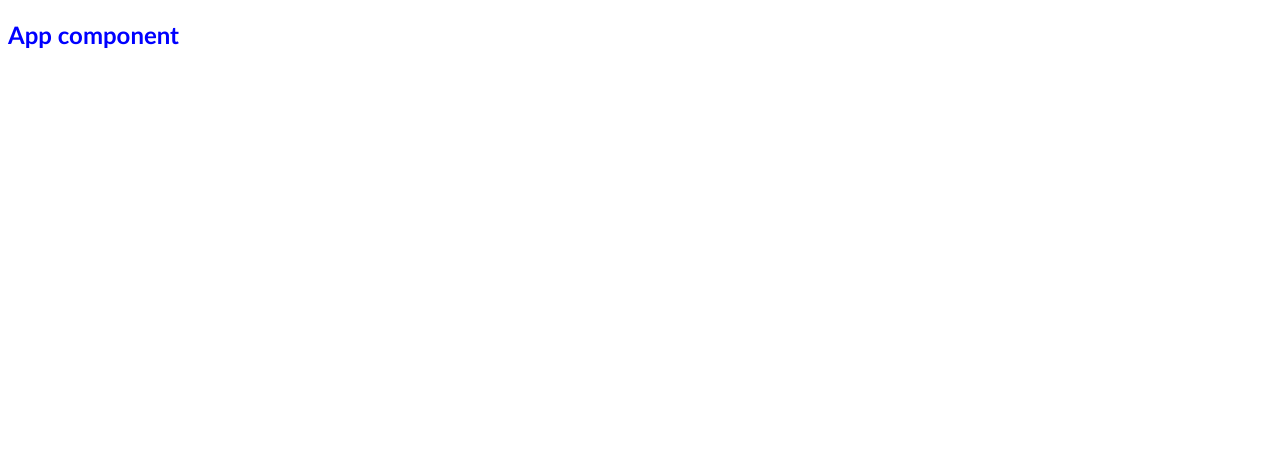
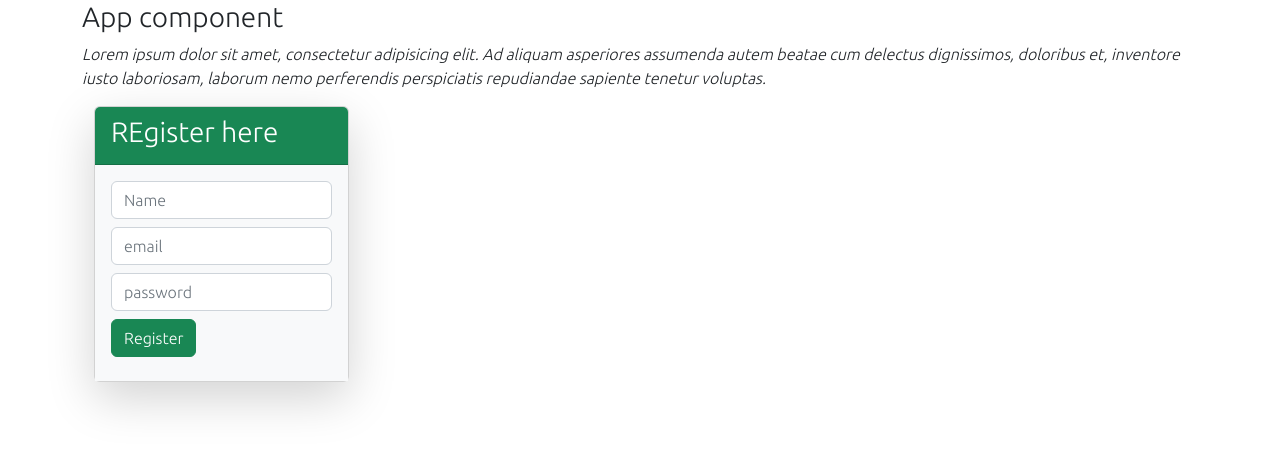
Before and after one commit to 5OO/vue-schnell-kurs, a Vue app: page /#/ in a window 1280 px wide. Shown: the top 450 px of the page. Built offline with nearby package versions, Linux system fonts and the light colour scheme.

Commit message:
form händling lõpetatud

```diff
--- a/package.json
+++ b/package.json
@@ -8,6 +8,8 @@
     "lint": "vue-cli-service lint"
   },
   "dependencies": {
+    "@fortawesome/fontawesome-free": "^6.1.2",
+    "bootstrap": "^5.2.0",
     "core-js": "^3.8.3",
     "vue": "^3.2.13",
     "vue-router": "^4.0.3",
--- a/public/index.html
+++ b/public/index.html
@@ -5,11 +5,15 @@
     <meta http-equiv="X-UA-Compatible" content="IE=edge">
     <meta name="viewport" content="width=device-width,initial-scale=1.0">
     <link rel="icon" href="<%= BASE_URL %>favicon.ico">
+    <link rel="stylesheet" href="https://cdnjs.cloudflare.com/ajax/libs/font-awesome/6.1.2/css/all.min.css"
+          integrity="sha512-1sCRPdkRXhBV2PBLUdRb4tMg1w2YPf37qatUFeS7zlBy7jJI8Lf4VHwWfZZfpXtYSLy85pkm9GaYVYMfw5BC1A=="
+          crossorigin="anonymous" referrerpolicy="no-referrer"/>
     <title><%= htmlWebpackPlugin.options.title %></title>
 </head>
 <body>
 <noscript>
-      <strong>We're sorry but <%= htmlWebpackPlugin.options.title %> doesn't work properly without JavaScript enabled. Please enable it to continue.</strong>
+    <strong>We're sorry but <%= htmlWebpackPlugin.options.title %> doesn't work properly without JavaScript enabled.
+        Please enable it to continue.</strong>
 </noscript>
 <div id="app"></div>
 <!-- built files will be auto injected -->
--- a/src/App.vue
+++ b/src/App.vue
@@ -1,14 +1,27 @@
 <template>
+<div class="container">
+  <div class="grid">
+    <div class="row">
+      <div class="col">
+        <p class="h3">App component</p>
+        <p class="fst-italic">Lorem ipsum dolor sit amet, consectetur adipisicing elit. Ad aliquam asperiores assumenda autem beatae cum delectus dignissimos, doloribus et, inventore iusto laboriosam, laborum nemo perferendis perspiciatis repudiandae sapiente tenetur voluptas.</p>
 
-  <h2>App component</h2>
+      </div>
+    </div>
+  </div>
+
+<Register/>
+
+</div>
+
 </template>
 
 <script>
-
+import Register from "@/components/Register";
+export default {
+  components: {Register }
+}
 </script>
 <style>
-h2 {
-  font-family: Calibri, sans-serif;
-  color: blue;
-}
+@import "styles.css";
 </style>
--- a/src/components/HelloWorld.vue
+++ /dev/null
@@ -1,60 +0,0 @@
-<template>
-  <div class="hello">
-    <h1>{{ msg }}</h1>
-    <p>
-      For a guide and recipes on how to configure / customize this project,<br>
-      check out the
-      <a href="https://cli.vuejs.org" target="_blank" rel="noopener">vue-cli documentation</a>.
-    </p>
-    <h3>Installed CLI Plugins</h3>
-    <ul>
-      <li><a href="https://github.com/vuejs/vue-cli/tree/dev/packages/%40vue/cli-plugin-babel" target="_blank" rel="noopener">babel</a></li>
-      <li><a href="https://github.com/vuejs/vue-cli/tree/dev/packages/%40vue/cli-plugin-router" target="_blank" rel="noopener">router</a></li>
-      <li><a href="https://github.com/vuejs/vue-cli/tree/dev/packages/%40vue/cli-plugin-vuex" target="_blank" rel="noopener">vuex</a></li>
-      <li><a href="https://github.com/vuejs/vue-cli/tree/dev/packages/%40vue/cli-plugin-eslint" target="_blank" rel="noopener">eslint</a></li>
-    </ul>
-    <h3>Essential Links</h3>
-    <ul>
-      <li><a href="https://vuejs.org" target="_blank" rel="noopener">Core Docs</a></li>
-      <li><a href="https://forum.vuejs.org" target="_blank" rel="noopener">Forum</a></li>
-      <li><a href="https://chat.vuejs.org" target="_blank" rel="noopener">Community Chat</a></li>
-      <li><a href="https://twitter.com/vuejs" target="_blank" rel="noopener">Twitter</a></li>
-      <li><a href="https://news.vuejs.org" target="_blank" rel="noopener">News</a></li>
-    </ul>
-    <h3>Ecosystem</h3>
-    <ul>
-      <li><a href="https://router.vuejs.org" target="_blank" rel="noopener">vue-router</a></li>
-      <li><a href="https://vuex.vuejs.org" target="_blank" rel="noopener">vuex</a></li>
-      <li><a href="https://github.com/vuejs/vue-devtools#vue-devtools" target="_blank" rel="noopener">vue-devtools</a></li>
-      <li><a href="https://vue-loader.vuejs.org" target="_blank" rel="noopener">vue-loader</a></li>
-      <li><a href="https://github.com/vuejs/awesome-vue" target="_blank" rel="noopener">awesome-vue</a></li>
-    </ul>
-  </div>
-</template>
-
-<script>
-export default {
-  name: 'HelloWorld',
-  props: {
-    msg: String
-  }
-}
-</script>
-
-<!-- Add "scoped" attribute to limit CSS to this component only -->
-<style scoped>
-h3 {
-  margin: 40px 0 0;
-}
-ul {
-  list-style-type: none;
-  padding: 0;
-}
-li {
-  display: inline-block;
-  margin: 0 10px;
-}
-a {
-  color: #42b983;
-}
-</style>
--- /dev/null
+++ b/src/components/Register.vue
@@ -0,0 +1,58 @@
+<template>
+
+<!--<pre>{{this.user}}</pre>-->
+
+<div class="container">
+  <div class="row">
+    <div class="col-md-3">
+      <div class="card shadow-lg">
+        <div class="card-header bg-success text-white">
+          <p class="h3">REgister here </p>
+        </div>
+        <div class="card-body bg-light">
+          <form @submit.prevent="register()">
+            <div class="mb-2">
+              <input v-model="user.name" class="form-control" placeholder="Name" type="text">
+<!--              /* vmodel seob vormi ja state -i  ja meetodid */-->
+            </div>
+            <div class="mb-2">
+              <input v-model="user.email" class="form-control" placeholder="email" type="email">
+            </div>
+            <div class="mb-2">
+              <input v-model="user.password" class="form-control" placeholder="password" type="password">
+            </div>
+            <div class="mb-2">
+              <input class="btn btn-success" type="submit" value="Register">
+            </div>
+          </form>
+        </div>
+      </div>
+    </div>
+  </div>
+</div>
+</template>
+
+<script>
+export default {
+  // eslint-disable-next-line vue/multi-word-component-names
+  name: "Register",
+  data: function () {
+    return{
+      user:{
+        name: '',
+        email: '',
+        password: ''
+      }
+    };
+  },
+  methods: {
+    register:function () {
+      console.log(this.user);
+    }
+  }
+};
+</script>
+
+<style scoped>
+
+</style>
--- a/src/styles.css
+++ b/src/styles.css
@@ -0,0 +1,5 @@
+@import url('https://fonts.googleapis.com/css2?family=Ubuntu:wght@300&display=swap');
+
+body {
+    font-family: 'Ubuntu', sans-serif !important;
+}
--- a/src/views/HomeView.vue
+++ b/src/views/HomeView.vue
@@ -1,18 +1,16 @@
 <template>
   <div class="home">
     <img alt="Vue logo" src="../assets/logo.png">
-    <HelloWorld msg="Welcome to Your Vue.js App"/>
   </div>
 </template>
 
 <script>
 // @ is an alias to /src
-import HelloWorld from '@/components/HelloWorld.vue'
 
 export default {
   name: 'HomeView',
   components: {
-    HelloWorld
+
   }
 }
 </script>
```
Also changed, not shown: src/main.js (+13 -0 lines), 1 other file (tests, documents, lock files or other folders). Lines whose indentation alone changed are shown as unchanged.
